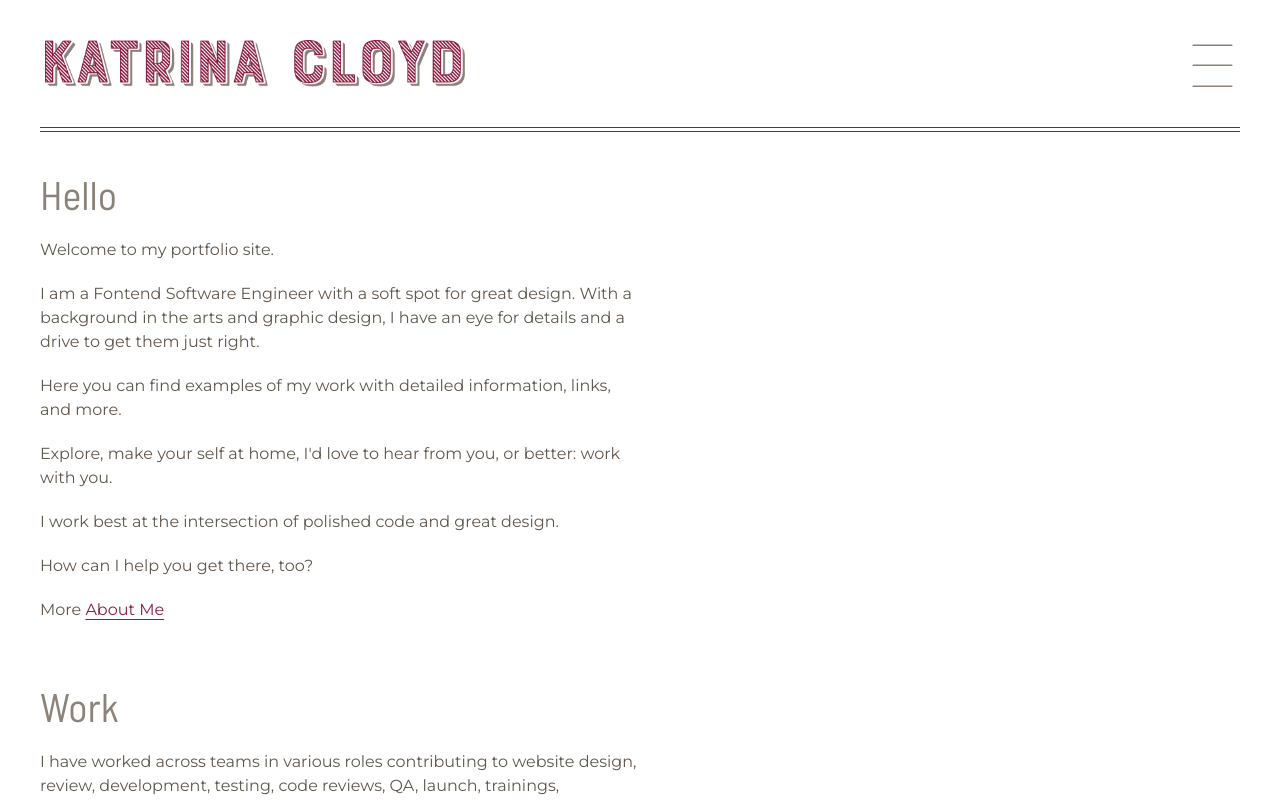
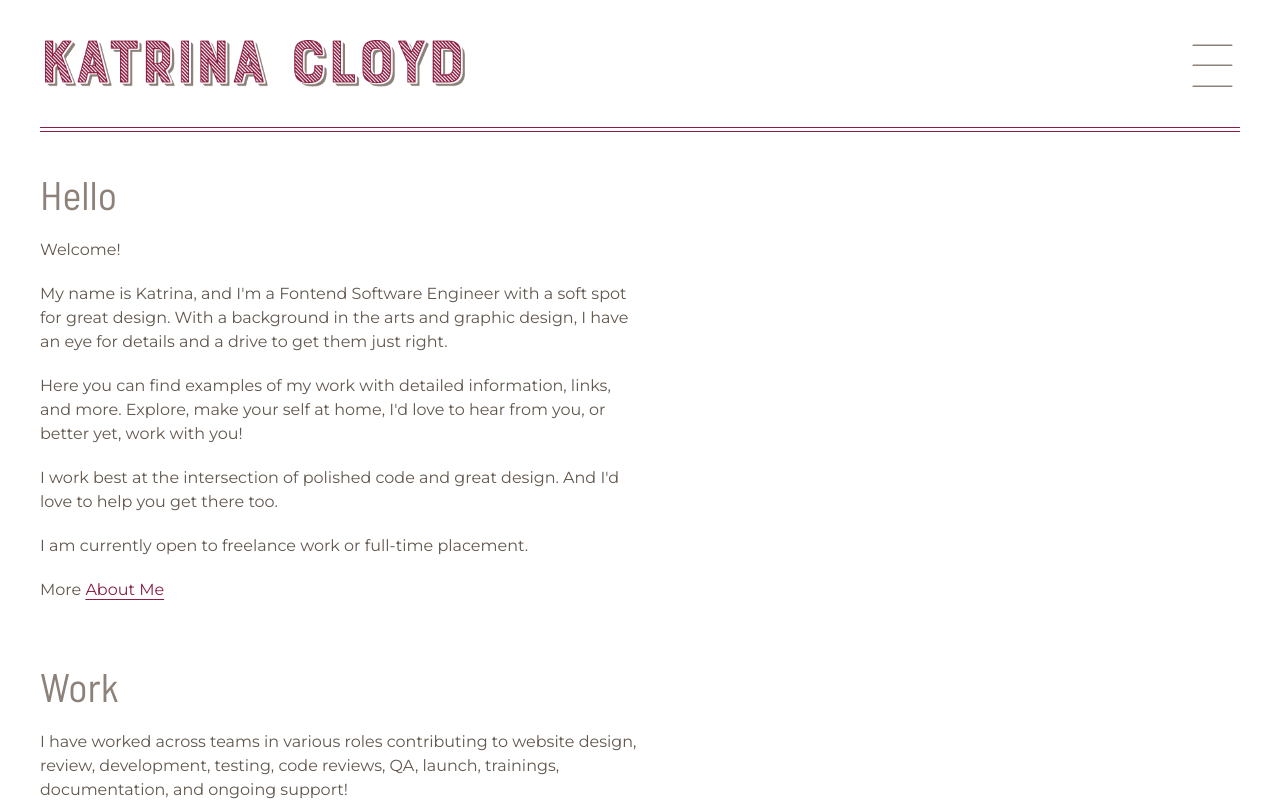
Before and after one commit to KatrinaCloyd/portfolio_2025, a Next.js app: page / in a window 1280 px wide. Shown: the top 801 px of the page. Built offline with nearby package versions, Linux system fonts and the light colour scheme.

Commit message:
Copy fix

```diff
--- a/src/app/page.tsx
+++ b/src/app/page.tsx
@@ -18,16 +18,14 @@ export default function Home() {
       <Navigation />
       <main>
         <h1>Hello</h1>
-        <p>Welcome to my portfolio site.</p>
-        <p>I am a Fontend Software Engineer with a soft spot for great design.
-          With a background in the arts and graphic design, I have an eye for details and a drive to get them just right.</p>
-        <p>Here you can find examples of my work with detailed information, links, and more.</p>
-        <p>Explore,
-          make your self at home,
-          I&apos;d love to hear from you,
-          or better: work with you.</p>
-        <p>I work best at the intersection of polished code and great design.</p>
-        <p>How can I help you get there, too?</p>
+        <p>Welcome!</p>
+        <p>My name is Katrina, and I&apos;m a Fontend Software Engineer with a soft spot for great design.
+          With a background in the arts and graphic design, I have an eye for details and a drive to get them just right.
+        </p>
+        <p>Here you can find examples of my work with detailed information, links, and more. Explore, make your self at home,
+          I&apos;d love to hear from you, or better yet, work with you!</p>
+        <p>I work best at the intersection of polished code and great design. And I&apos;d love to help you get there too. </p>
+        <p>I am currently open to freelance work or full-time placement.</p>
         <p>More <Link text='About Me' url='/about' /></p>
         <h2 className={styles.heading}>Work</h2>
         <p>I have worked across teams in various roles contributing to website design, review, development,
```
Also changed, not shown: src/app/portfolio/lygos/page.tsx (+9 -1 lines).
